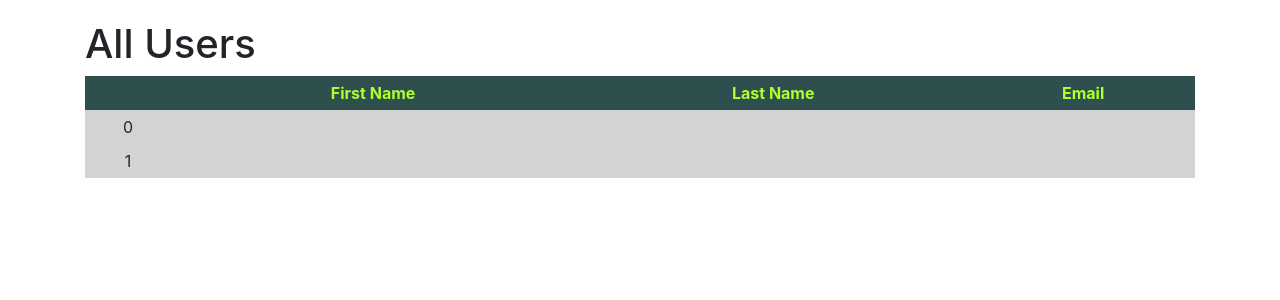
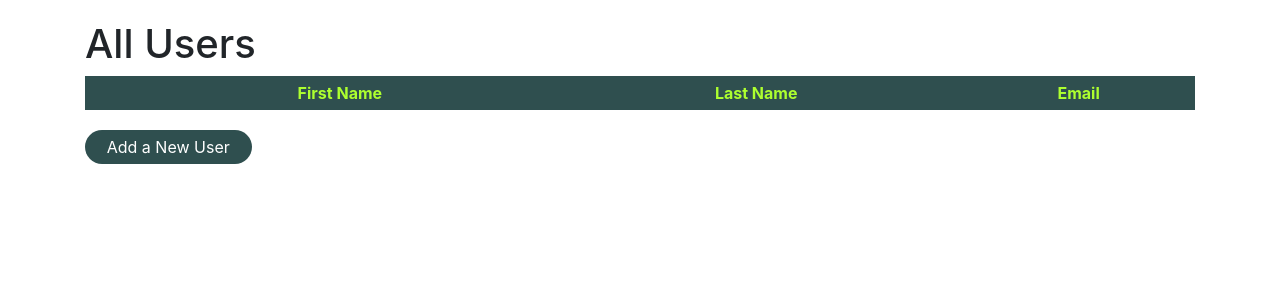
Before and after one commit to vircabading/coding_dojo_python_stack_flask_mysql_crud_users_cr, a Flask app: template templates/read_all.html in a window 1280 px wide. Shown: the part 56-356 px from the top of the page. Run offline with Flask 2, Linux system fonts and the light colour scheme; the template is opened without the code that fills it, so the values that code supplies are empty; some libraries are stand-ins or nearby versions.

Commit message:
add new user

```diff
--- a/server.py
+++ b/server.py
@@ -7,25 +7,33 @@ app.secret_key = "TiYSKDNRitA!"                                         # This i
 @app.route('/')                                                         # Main Page
 def index():
     print("******** in index *******************")
-
-
     return render_template("index.html")
 
 @app.route('/users')                                                    # Read All Users Page
 def users():
     print("**** Retrieving Users *******************")
-    all_users = Users.get_all()                                # Get all instances of users from the database
+    all_users = Users.get_all()                                         # Get all instances of users from the database
     for idx in range(len(all_users)):
         print(f"Index: {idx} ::: User Name: {all_users[idx].first_name} {all_users[idx].last_name}")
-
-    return render_template("read_all.html", all_users = all_users)
+    return render_template("read_all.html", all_users = all_users, users_length = len(all_users))
 
 @app.route('/users/new')                                                # Create New Users Page
 def users_new():
     print("******** in New Users *******************")
+    return render_template("create.html")
 
+@app.route('/users/new/post', methods=['POST'])                         # Retrieve the input values from create form
+def users_new_post():
+    print("**** In Users New Post Retrieval **************")
+    data = {                                                            # Create Data Dictionary from values in form
+        'first_name': request.form['first_name'],
+        'last_name': request.form['last_name'],
+        'email': request.form['email']
+    }
+    print(data)
+    Users.save(data)                                                    # Insert data retrieved into users database
+    return redirect("/users")
 
-    return render_template("create.html")
 
 # @app.route('/create_friend', methods=["POST"])
 # def create_friend():
@@ -41,10 +49,6 @@ def users_new():
 #     # Don't forget to redirect after saving to the database.
 #     return redirect('/')
 
-# @app.route('/increment_by', methods=['POST'])
-# def increment_by():
-
-#     return redirect("/")
 
 # **** Ensure that if the user types in any route other than the ones specified,
 #           they receive an error message saying "Sorry! No response. Try again ****
--- a/static/css/style.css
+++ b/static/css/style.css
@@ -19,3 +19,20 @@ th {
 td {
     background-color: lightgrey;
 }
+
+#add-new-user-btn {
+    font-style: normal;
+    background-color: darkslategray;
+    color: white;
+    padding: 5px 15px;
+    border: none;
+    border-radius: 20px;
+    margin: 20px 0px 0px 0px;
+    width: 15%;
+    text-align: center;
+}
+
+main>.container {
+    display: flex;
+    flex-direction: column;
+}
--- a/templates/create.html
+++ b/templates/create.html
@@ -41,7 +41,7 @@
             </div>
             <div>
                 <label for="email">E-mail:</label>
-                <input type="text" id="email" name="email">
+                <input type="email" id="email" name="email">
             </div>
             <input type="submit" value="Create">
         </form>
--- a/templates/read_all.html
+++ b/templates/read_all.html
@@ -37,7 +37,7 @@
           <th>Last Name</th>
           <th>Email</th>
         </tr>
-        {% for user in range(2) %}
+        {% for user in range(users_length) %}
           <tr>
             <td>{{ user }}</td>
             <td>{{ all_users[user].first_name }}</td>
@@ -45,6 +45,8 @@
             <td>{{ all_users[user].email }}</td>
           </tr>
         {% endfor %}
+      </table>
+      <a id="add-new-user-btn" href="/users/new">Add a New User</a>
     </div>
   </main>
 </body>
--- a/users_class.py
+++ b/users_class.py
@@ -28,8 +28,9 @@ class Users:
         return list_of_instances
 
     # **** Insert One Method ***********************************************
-    # @classmethod
-    # def save(cls, data ):
-    #     query = "INSERT INTO friends ( first_name , last_name , occupation , created_at, updated_at ) VALUES ( %(first_name)s , %(last_name)s , %(occupation)s , NOW() , NOW() );"
-    #     # data is a dictionary that will be passed into the save method from server.py
-    #     return connectToMySQL(target_db).query_db( query, data )
+    # @returns ID of created user
+    @classmethod
+    def save(cls, data ):
+        query = "INSERT INTO users ( first_name , last_name , email) VALUES ( %(first_name)s , %(last_name)s , %(email)s );"
+        # data is a dictionary that will be passed into the save method from server.py
+        return connectToMySQL(target_db).query_db( query, data )
```
